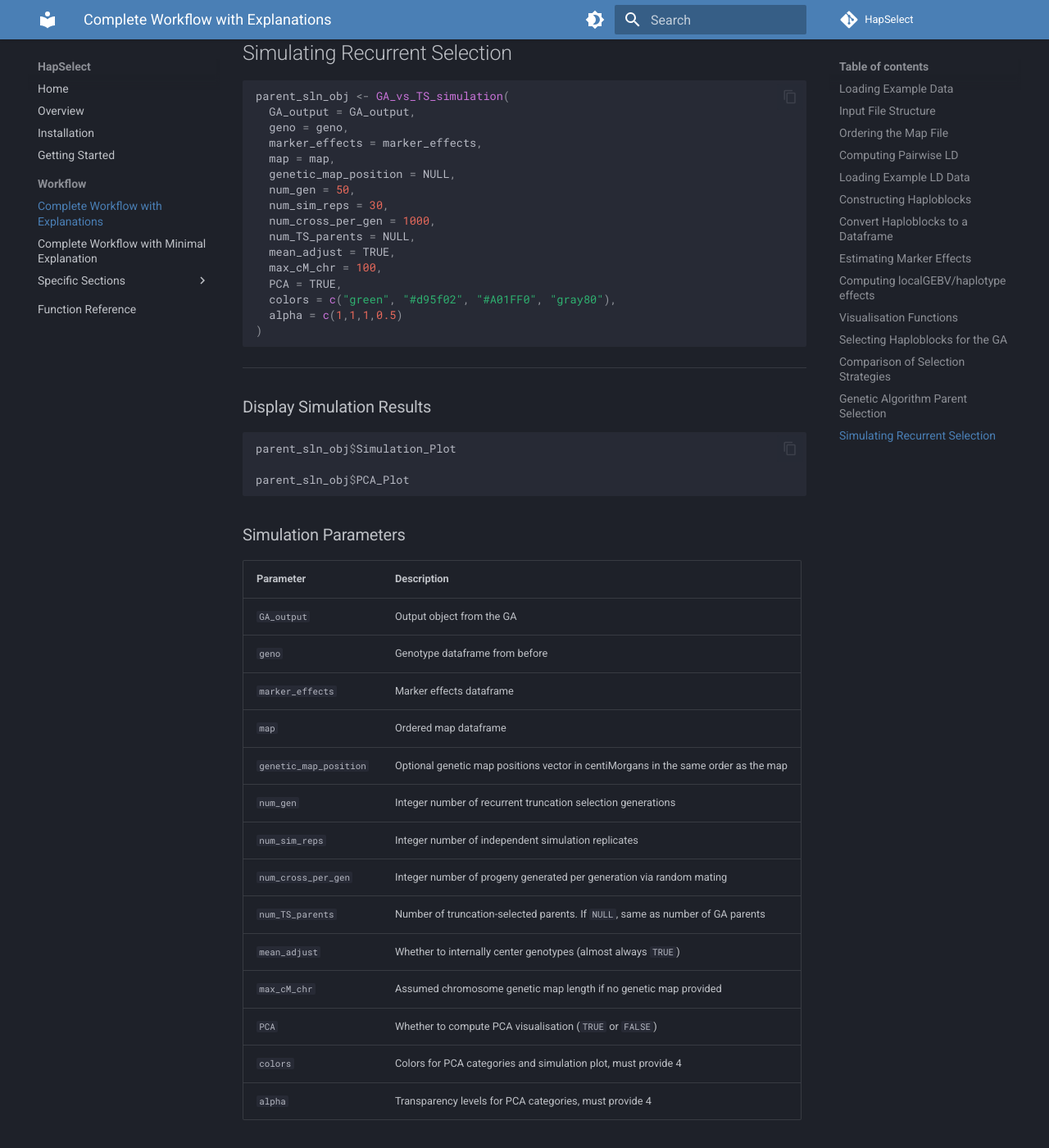
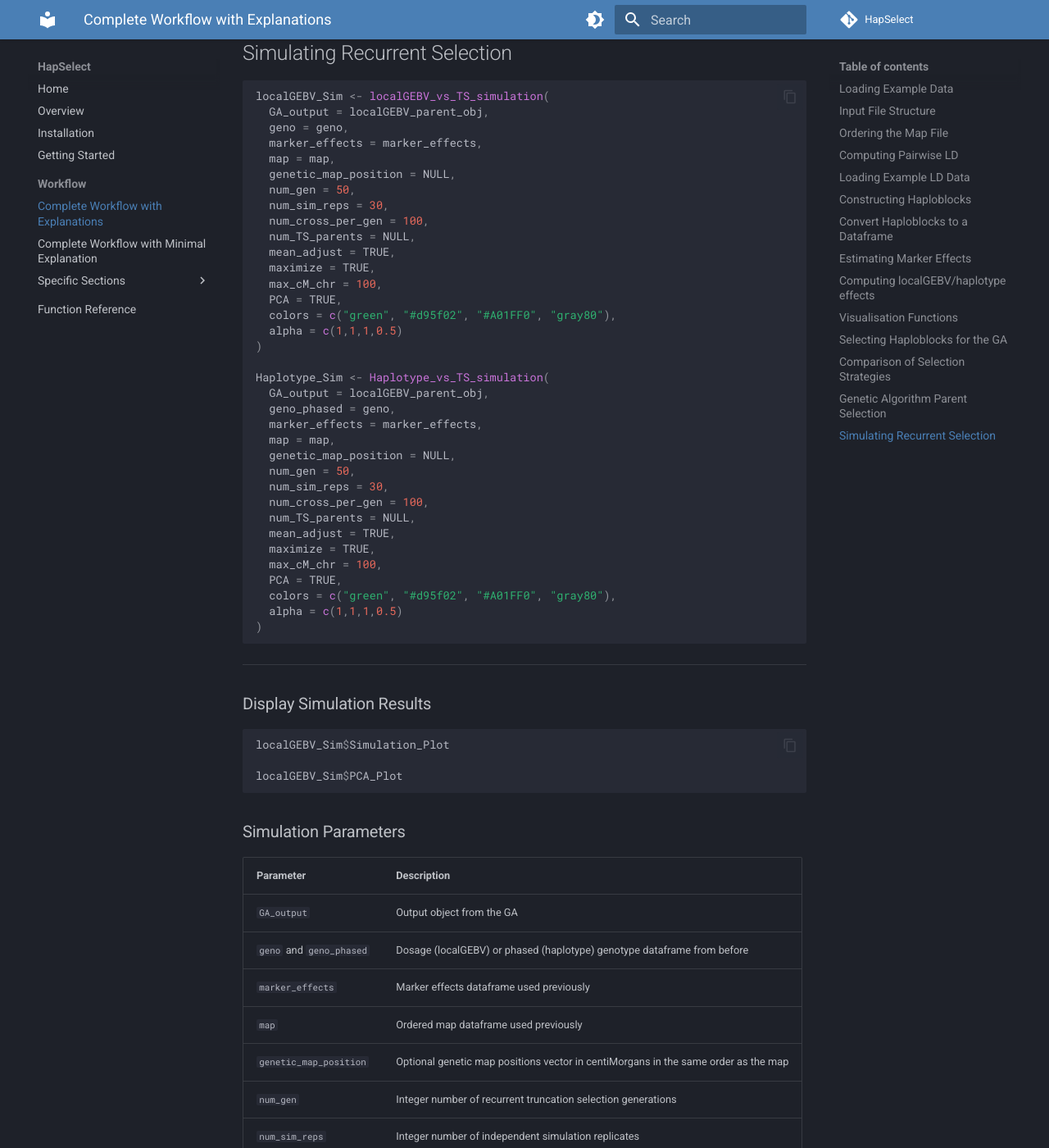
Before and after one commit to wrshf7/HapSelect-Docs, an MkDocs documentation site: the page built from docs/workflow/example_workflow.md, in a window 1280 px wide and 1400 px high, scrolled down 26086 px. Shown: the whole window at 82% size. Built offline with MkDocs 1.6.1 and Material for MkDocs 9.7.7, drawn with Linux system fonts in a browser that asks for light colours; comment, search, counter and statistics services are not loaded; some of the changed text lies outside the part shown.

Commit message:
Update example_workflow.md

````diff
--- a/docs/workflow/example_workflow.md
+++ b/docs/workflow/example_workflow.md
@@ -1019,12 +1019,12 @@ Visualize GA performance over iterations - plots a mean and max line over iterat
 ```r
 optimisation_progress_plot <- GA_progress_plot(
   parent_selection_object = localGEBV_parent_obj, #substitute haplotype_parent_obj for haplotypes
-max_color = "#A01FF0",
-mean_color = "#A01FF0",
-ribbon_color = "#A01FF0",
-ribbon_alpha = 0.35,
-max_linewidth = 1.2,
-mean_linewidth = 0.8
+  max_color = "#A01FF0",
+  mean_color = "#A01FF0",
+  ribbon_color = "#A01FF0",
+  ribbon_alpha = 0.35,
+  max_linewidth = 1.2,
+  mean_linewidth = 0.8
 )
 ```
 
@@ -1045,22 +1045,42 @@ mean_linewidth = 0.8
 ## Simulating Recurrent Selection
 
 ```r
-parent_sln_obj <- GA_vs_TS_simulation(
-  GA_output = GA_output,
+localGEBV_Sim <- localGEBV_vs_TS_simulation(
+  GA_output = localGEBV_parent_obj,
   geno = geno,
   marker_effects = marker_effects,
   map = map,
   genetic_map_position = NULL,
   num_gen = 50,
   num_sim_reps = 30,
-  num_cross_per_gen = 1000,
+  num_cross_per_gen = 100,
   num_TS_parents = NULL,
   mean_adjust = TRUE,
+  maximize = TRUE,
   max_cM_chr = 100,
   PCA = TRUE,
   colors = c("green", "#d95f02", "#A01FF0", "gray80"),
   alpha = c(1,1,1,0.5)
 )
+
+Haplotype_Sim <- Haplotype_vs_TS_simulation(
+  GA_output = localGEBV_parent_obj,
+  geno_phased = geno,
+  marker_effects = marker_effects,
+  map = map,
+  genetic_map_position = NULL,
+  num_gen = 50,
+  num_sim_reps = 30,
+  num_cross_per_gen = 100,
+  num_TS_parents = NULL,
+  mean_adjust = TRUE,
+  maximize = TRUE,
+  max_cM_chr = 100,
+  PCA = TRUE,
+  colors = c("green", "#d95f02", "#A01FF0", "gray80"),
+  alpha = c(1,1,1,0.5)
+)
+
 ```
 
 ---
@@ -1068,9 +1088,9 @@ parent_sln_obj <- GA_vs_TS_simulation(
 ### Display Simulation Results
 
 ```r
-parent_sln_obj$Simulation_Plot
+localGEBV_Sim$Simulation_Plot
 
-parent_sln_obj$PCA_Plot
+localGEBV_Sim$PCA_Plot
 ```
 
 ### Simulation Parameters
@@ -1078,9 +1098,9 @@ parent_sln_obj$PCA_Plot
 | Parameter | Description |
 | :--- | :--- |
 | `GA_output` | Output object from the GA |
-| `geno` | Genotype dataframe from before |
-| `marker_effects` | Marker effects dataframe |
-| `map` | Ordered map dataframe |
+| `geno` and `geno_phased` | Dosage (localGEBV) or phased (haplotype) genotype dataframe from before |
+| `marker_effects` | Marker effects dataframe used previously |
+| `map` | Ordered map dataframe used previously |
 | `genetic_map_position` | Optional genetic map positions vector in centiMorgans in the same order as the map |
 | `num_gen` | Integer number of recurrent truncation selection generations |
 | `num_sim_reps` | Integer number of independent simulation replicates |
@@ -1148,6 +1166,7 @@ Advantages:
 - stronger selection intensity
 - improved ability to identify elite progeny
 - smoother trajectories
+- fewer instabilities from sampling effects
 
 Disadvantages:
 
@@ -1164,6 +1183,7 @@ If omitted:
 
 - chromosomes are assumed to span `max_cM_chr`
 - genetic map positions are inferred proportionally from physical distance
+- The first marker on a chromosome would be 0 cM and the last would be 100 cM. A marker halfway in between (base pair position) would be 50 cM.
 
 Providing a true genetic map is recommended whenever available.
 
@@ -1185,22 +1205,3 @@ This helps visualise:
 - overlap between strategies
 
 ---
-
-### Displaying Simulation Results
-
-```r
-parent_sln_obj$Simulation_Plot
-```
-
-Displays simulated long-term genetic gain trajectories.
-
----
-
-```r
-parent_sln_obj$PCA_Plot
-```
-
-Displays PCA visualisation of selected parents.
-
-
----
````
Also changed, not shown: other parts of docs/workflow/example_workflow.md (+1 -3 lines).
